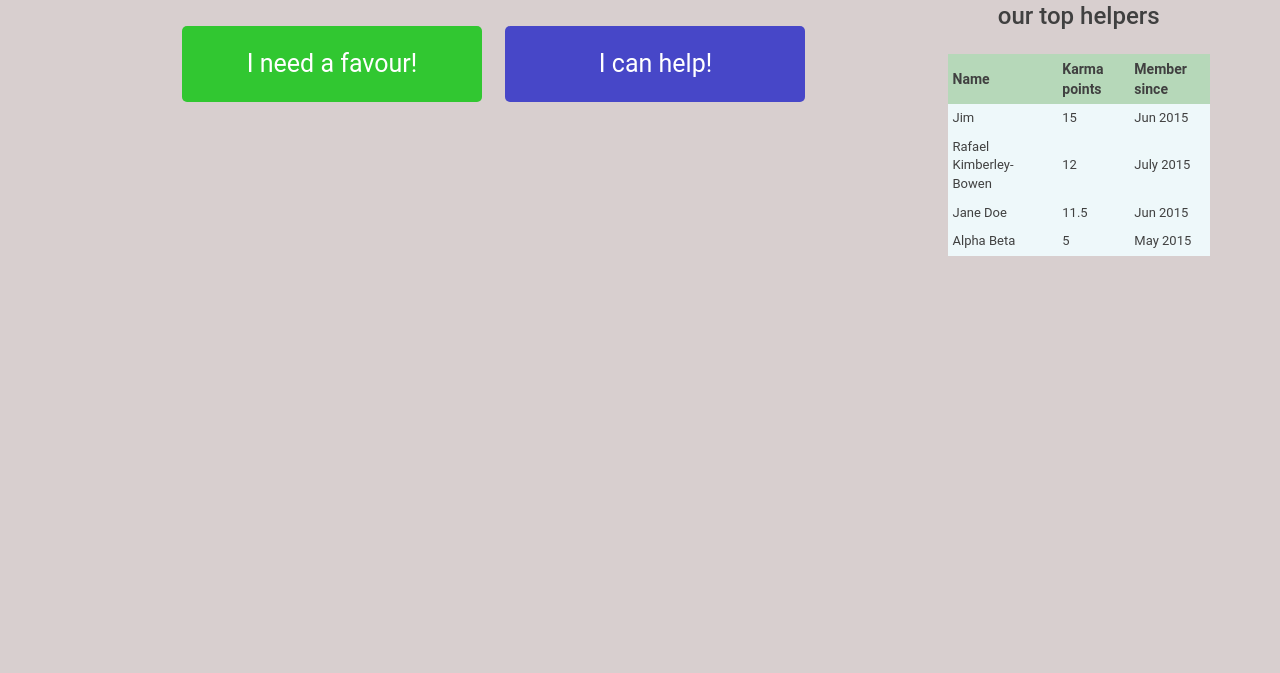
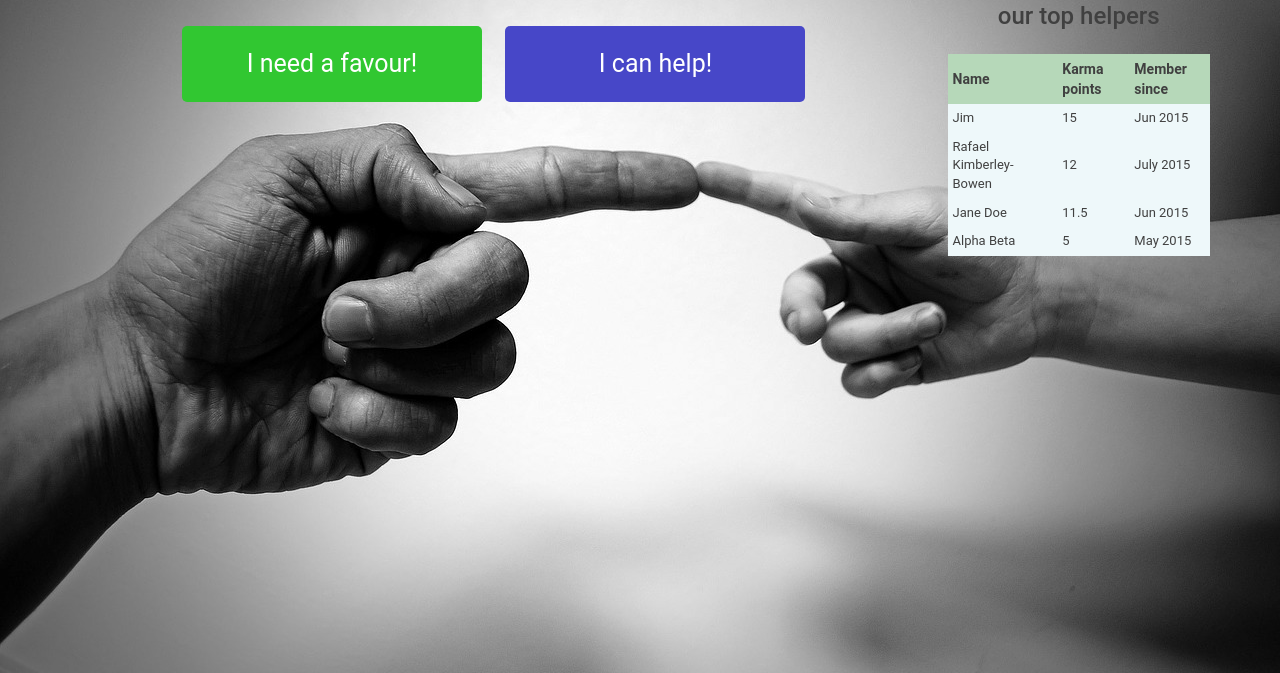
Before and after one commit to favours/favours, a plain HTML site: page index.html in a window 1280 px wide. Shown: the part 127-800 px from the top of the page. Drawn offline with nearby package versions, Linux system fonts and the light colour scheme.

Commit message:
will this work

```diff
--- a/main.css
+++ b/main.css
@@ -37,10 +37,15 @@
   box-sizing: border-box;
 }
 
+
+
 body {
   font-family: 'Roboto', sans-serif;
   color: #404040;
   background-color: #D8CFCF;
+  background-image: url('images/michelangelo.jpg');
+  background-repeat: no-repeat;
+  background-size: cover;
 }
 
 .main-nav {
@@ -166,7 +171,7 @@ form p {
 }
 
 .help-table a{
-  background-color: rgb(74, 254, 74);
+  /*background-color: rgb(74, 254, 74);*/
   text-decoration: none;
   text-transform: uppercase;
 
```
Also changed, not shown: Images/michelangelo.jpg (added), help-out.html (added).
